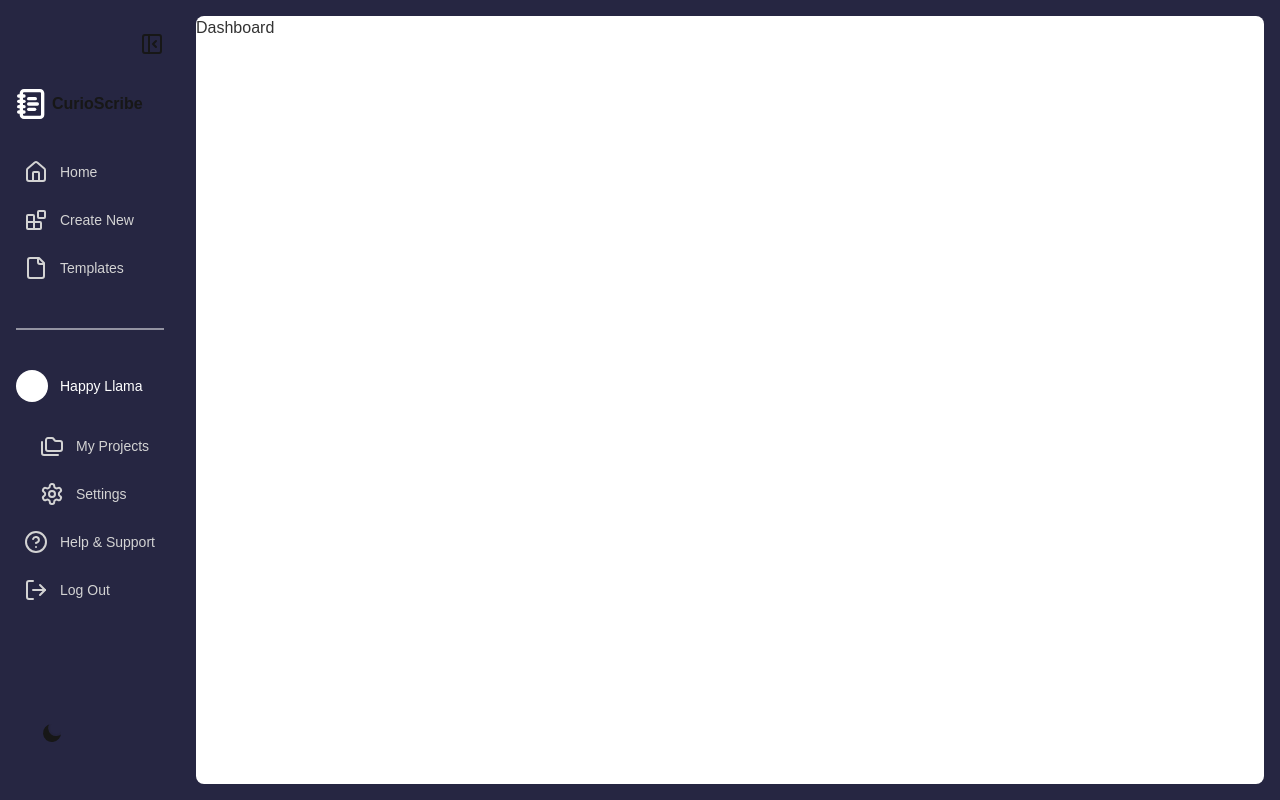
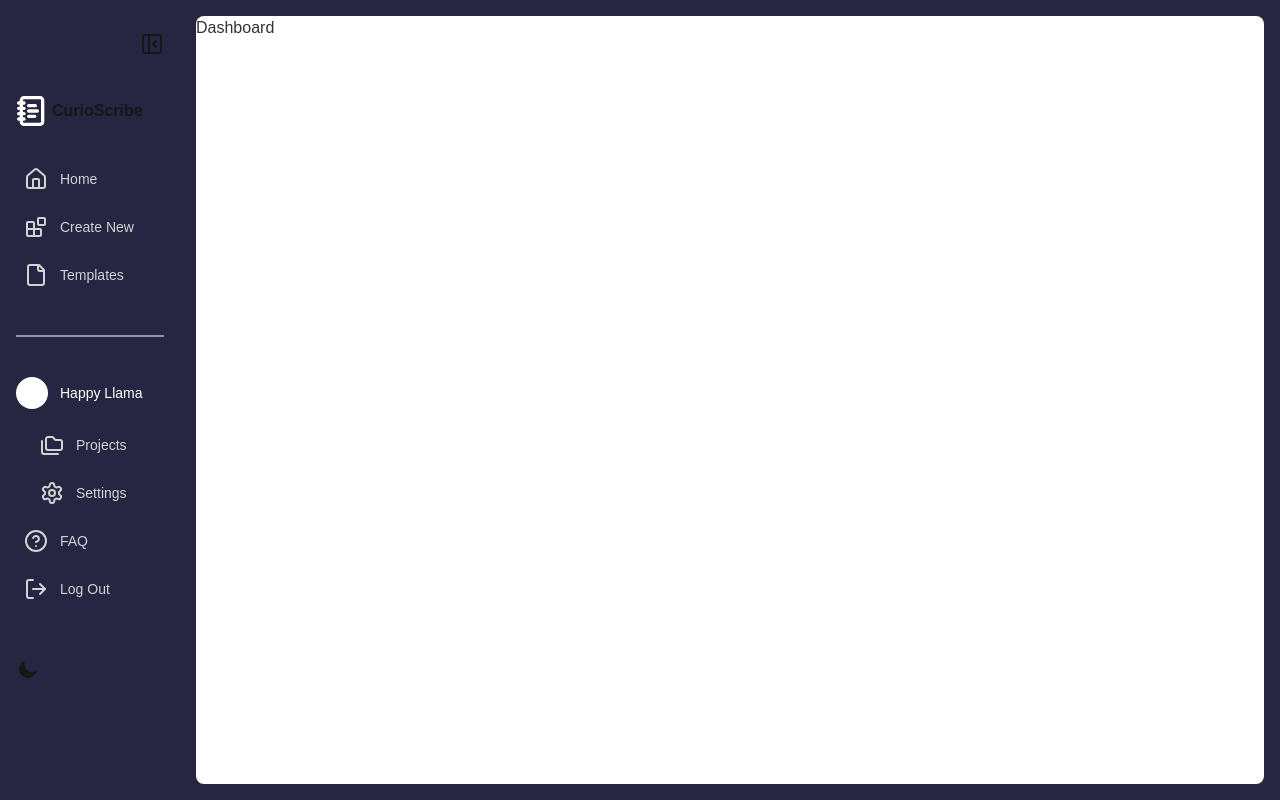
Before and after one commit to StellaWanja/CurioScribe-Next, a Next.js app: page /dashboard in a window 1280 px wide. Built offline with nearby package versions, Linux system fonts and the light colour scheme.

Commit message:
update: update sidebar link animations

```diff
--- a/src/app/dashboard/page.tsx
+++ b/src/app/dashboard/page.tsx
@@ -11,8 +11,6 @@ function Dashboard() {
   const [closedSidebar, setClosedSidebar] = useState(false);
   const { width } = useWindowsDimensions();
 
-  console.log(width);
-
   useEffect(() => {
     if (width !== null && width < 768) {
       setClosedSidebar(true);
@@ -22,7 +20,7 @@ function Dashboard() {
   return (
     <main
       className={clsx(
-        "w-full min-h-screen bg-darkblue grid",
+        "w-full min-h-screen bg-darkblue grid transition-[grid-template-columns] duration-300 ease-in-out",
         closedSidebar ? "grid-cols-[80px_1fr]" : "grid-cols-[180px_1fr]"
       )}
     >
--- a/src/app/layout.tsx
+++ b/src/app/layout.tsx
@@ -35,11 +35,9 @@ export default function RootLayout({
   children: React.ReactNode;
 }>) {
   return (
-    // Motion Config to allow for motion disabling if set by user
     <RespectMotionPreferences>
       <html lang="en">
         <body className={`${clsx(mainFont.variable, monoFont.variable)} `}>
-          {/* Theme Provider for dark / light mode */}
           <ThemeProvider attribute="class" defaultTheme="system" enableSystem>
             <Suspense fallback={<Spinner />}>{children}</Suspense>
           </ThemeProvider>
--- /dev/null
+++ b/src/components/SideMenu/MenuLinks.tsx
@@ -0,0 +1,115 @@
+import React from "react";
+import {
+  Blocks,
+  CircleHelp,
+  File,
+  Folders,
+  House,
+  LogOut,
+  Settings,
+} from "lucide-react";
+import Link from "next/link";
+import clsx from "clsx";
+
+const sidebarLinks = [
+  { id: 1, href: "", icon: <House />, label: "Home" },
+  { id: 2, href: "", icon: <Blocks />, label: "Create New" },
+  { id: 3, href: "", icon: <File />, label: "Templates" },
+  { id: 4, href: "", icon: <Folders />, label: "Projects" },
+  { id: 5, href: "", icon: <Settings />, label: "Settings" },
+  { id: 6, href: "", icon: <CircleHelp />, label: "FAQ" },
+  { id: 7, href: "", icon: <LogOut />, label: "Log Out" },
+];
+
+type SidebarLinkProps = {
+  href: string;
+  sidebarIsClosed: boolean;
+  icon: React.JSX.Element;
+  label: string;
+};
+
+export function SidebarLink({
+  href,
+  sidebarIsClosed,
+  icon,
+  label,
+}: SidebarLinkProps) {
+  return (
+    <Link
+      href={href}
+      className={clsx(
+        "sidebar-links transition-all duration-300 ease-in-out",
+        sidebarIsClosed && "flex justify-center"
+      )}
+    >
+      {icon}
+      {!sidebarIsClosed && (
+        <span
+          className={clsx(
+            "inline-block overflow-hidden transition-[max-width,opacity] duration-500 ease-in-out",
+            sidebarIsClosed ? "max-w-0 opacity-0" : "max-w-[150px] opacity-100"
+          )}
+        >
+          {label}
+        </span>
+      )}
+    </Link>
+  );
+}
+
+function MenuLinks({ sidebarIsClosed }: { sidebarIsClosed: boolean }) {
+  return (
+    <div className="flex flex-col gap-2 mt-8 text-lightgrey text-sm">
+      {/* first 3 links */}
+      {sidebarLinks.slice(0, 3).map((sidebarLink) => (
+        <SidebarLink
+          key={sidebarLink.id}
+          sidebarIsClosed={sidebarIsClosed}
+          {...sidebarLink}
+        />
+      ))}
+
+      {/* line */}
+      <div className="border-t-2 border-white my-8 opacity-50" />
+
+      {/* Profile Section */}
+      <div>
+        <div className="flex gap-3 items-center text-white">
+          <div
+            className={clsx(
+              "w-8 h-8 rounded-full bg-white",
+              sidebarIsClosed ? "ml-4" : "ml-0"
+            )}
+          />
+          {!sidebarIsClosed && <span>Happy Llama</span>}
+        </div>
+
+        <div
+          className={clsx(
+            "flex flex-col gap-2 mt-4",
+            sidebarIsClosed ? "ml-0" : "ml-4"
+          )}
+        >
+          {sidebarLinks.slice(3, 5).map((sidebarLink) => (
+            <SidebarLink
+              key={sidebarLink.id}
+              sidebarIsClosed={sidebarIsClosed}
+              {...sidebarLink}
+            />
+          ))}
+        </div>
+      </div>
+
+      {/* last 2 links */}
+      {sidebarLinks.slice(5, 7).map((sidebarLink) => (
+        <SidebarLink
+          key={sidebarLink.id}
+          sidebarIsClosed={sidebarIsClosed}
+          {...sidebarLink}
+        />
+      ))}
+    </div>
+  );
+}
+
+export default MenuLinks;
--- a/src/components/SideMenu/SideMenu.tsx
+++ b/src/components/SideMenu/SideMenu.tsx
@@ -1,22 +1,11 @@
-"use client";
-
-import React, { useState } from "react";
+import React from "react";
 import Link from "next/link";
-import { useFloating, useHover, useInteractions } from "@floating-ui/react";
-import {
-  Blocks,
-  Folders,
-  House,
-  NotebookText,
-  PanelLeftClose,
-  File,
-  Settings,
-  CircleHelp,
-  LogOut,
-} from "lucide-react";
+import { NotebookText, PanelLeftClose } from "lucide-react";
+import clsx from "clsx";
 
 import ThemeSwitcher from "@/utils/Theme/ThemeSwitcher";
-import clsx from "clsx";
+import Tooltip from "../ui/Tooltip";
+import MenuLinks from "./MenuLinks";
 
 function SideMenu({
   sidebarIsClosed,
@@ -25,22 +14,10 @@ function SideMenu({
   sidebarIsClosed: boolean;
   toggleSidebar: () => void;
 }) {
-  // tooltip state
-  const [toolTipIsOpen, setToolTipIsOpen] = useState(false);
-
-  const { refs, floatingStyles, context } = useFloating({
-    open: toolTipIsOpen,
-    onOpenChange: setToolTipIsOpen,
-  });
-  // tooltip hover animation
-  const hover = useHover(context);
-  // tooltip position
-  const { getReferenceProps, getFloatingProps } = useInteractions([hover]);
-
   return (
     <div
       className={clsx(
-        "py-8 relative min-h-screen",
+        "py-8 relative min-h-screen ",
         sidebarIsClosed ? "px-2" : "px-4"
       )}
     >
@@ -50,27 +27,12 @@ function SideMenu({
           sidebarIsClosed ? "justify-center" : "justify-end"
         )}
       >
-        <button
-          aria-describedby="tooltip"
-          ref={refs.setReference}
-          {...getReferenceProps()}
-          onClick={toggleSidebar}
-        >
-          <PanelLeftClose />
-        </button>
-        {/* tooltip */}
-        {toolTipIsOpen && (
-          <div
-            id="tooltip"
-            role="tooltip"
-            ref={refs.setFloating}
-            style={floatingStyles}
-            {...getFloatingProps()}
-            className="bg-yellow px-3 py-2 text-darkgrey text-sm font-semibold rounded-md"
-          >
-            {sidebarIsClosed ? "Open Sidebar" : "Close Sidebar"}
-          </div>
-        )}
+        {/* tooltip on hover */}
+        <Tooltip text={sidebarIsClosed ? "Open Sidebar" : "Close Sidebar"}>
+          <button aria-describedby="sidebar toggle" onClick={toggleSidebar}>
+            <PanelLeftClose />
+          </button>
+        </Tooltip>
       </div>
 
       <Link
@@ -85,90 +47,12 @@ function SideMenu({
         {!sidebarIsClosed && <span className="font-bold">CurioScribe</span>}
       </Link>
 
-      <div className="flex flex-col gap-2 mt-8 text-lightgrey text-sm">
-        <Link
-          href="/"
-          className={clsx(
-            "sidebar-links",
-            sidebarIsClosed && "flex justify-center"
-          )}
-        >
-          <House />
-          {!sidebarIsClosed && <span>Home</span>}
-        </Link>
-        <Link
-          href="/"
-          className={clsx(
-            "sidebar-links",
-            sidebarIsClosed && "flex justify-center"
-          )}
-        >
-          <Blocks />
-          {!sidebarIsClosed && <span>Create New</span>}
-        </Link>
-        <Link
-          href="/"
-          className={clsx(
-            "sidebar-links",
-            sidebarIsClosed && "flex justify-center"
-          )}
-        >
-          <File />
-          {!sidebarIsClosed && <span>Templates</span>}
-        </Link>
+      <MenuLinks sidebarIsClosed={sidebarIsClosed} />
 
-        <div className="border-t-2 border-white my-8 opacity-50" />
-
-        <div className="flex gap-3 items-center text-white">
-          <div className="w-8 h-8 rounded-full bg-white" />
-          {!sidebarIsClosed && <span>Happy Llama</span>}
-        </div>
-
-        <div className="flex flex-col gap-2 mt-4 ml-4">
-          <Link
-            href="/"
-            className={clsx(
-              "sidebar-links",
-              sidebarIsClosed && "flex justify-center"
-            )}
-          >
-            <Folders />
-            {!sidebarIsClosed && <span>My Projects</span>}
-          </Link>
-          <Link
-            href="/"
-            className={clsx(
-              "sidebar-links",
-              sidebarIsClosed && "flex justify-center"
-            )}
-          >
-            <Settings />
-            {!sidebarIsClosed && <span>Settings</span>}
-          </Link>
-        </div>
-        <Link
-          href="/"
-          className={clsx(
-            "sidebar-links",
-            sidebarIsClosed && "flex justify-center"
-          )}
-        >
-          <CircleHelp />
-          {!sidebarIsClosed && <span>Help & Support</span>}
-        </Link>
-        <Link
-          href="/"
-          className={clsx(
-            "sidebar-links",
-            sidebarIsClosed && "flex justify-center"
-          )}
-        >
-          <LogOut />
-          {!sidebarIsClosed && <span>Log Out</span>}
-        </Link>
-      </div>
-
-      <div aria-label="Theme Switcher" className="absolute bottom-12 sm:left-10">
+      <div
+        aria-label="Theme Switcher"
+        className={clsx("mt-12", sidebarIsClosed ? "ml-4" : "ml-0")}
+      >
         <ThemeSwitcher />
       </div>
     </div>
--- /dev/null
+++ b/src/components/ui/Tooltip.tsx
@@ -0,0 +1,49 @@
+"use client";
+
+import React, { useState } from "react";
+import {
+  useFloating,
+  useHover,
+  useInteractions,
+  useTransitionStyles,
+} from "@floating-ui/react";
+
+function Tooltip({
+  children,
+  text,
+}: {
+  children: React.ReactNode;
+  text: string;
+}) {
+  const [toolTipIsOpen, setToolTipIsOpen] = useState(false);
+  const { refs, floatingStyles, context } = useFloating({
+    open: toolTipIsOpen,
+    onOpenChange: setToolTipIsOpen,
+  });
+  const hover = useHover(context);
+  const { getReferenceProps, getFloatingProps } = useInteractions([hover]);
+  const { isMounted, styles } = useTransitionStyles(context, {
+    duration: 200,
+  });
+
+  return (
+    <div ref={refs.setReference} {...getReferenceProps()}>
+      {children}
+
+      {toolTipIsOpen && isMounted && (
+        <div
+          id="tooltip"
+          role="tooltip"
+          ref={refs.setFloating}
+          style={{ ...floatingStyles, ...styles }}
+          {...getFloatingProps()}
+          className="bg-yellow px-3 py-2 text-darkgrey text-sm font-semibold rounded-md"
+        >
+          {text}
+        </div>
+      )}
+    </div>
+  );
+}
+
+export default Tooltip;
--- a/src/utils/RespectMotionPreferences.tsx
+++ b/src/utils/RespectMotionPreferences.tsx
@@ -2,6 +2,7 @@
 import React from "react";
 import { MotionConfig } from "framer-motion";
 
+// Motion Config to allow for motion disabling if set by user
 function RespectMotionPreferences({ children }: { children: React.ReactNode }) {
   return <MotionConfig reducedMotion="user">{children}</MotionConfig>;
 }
```
